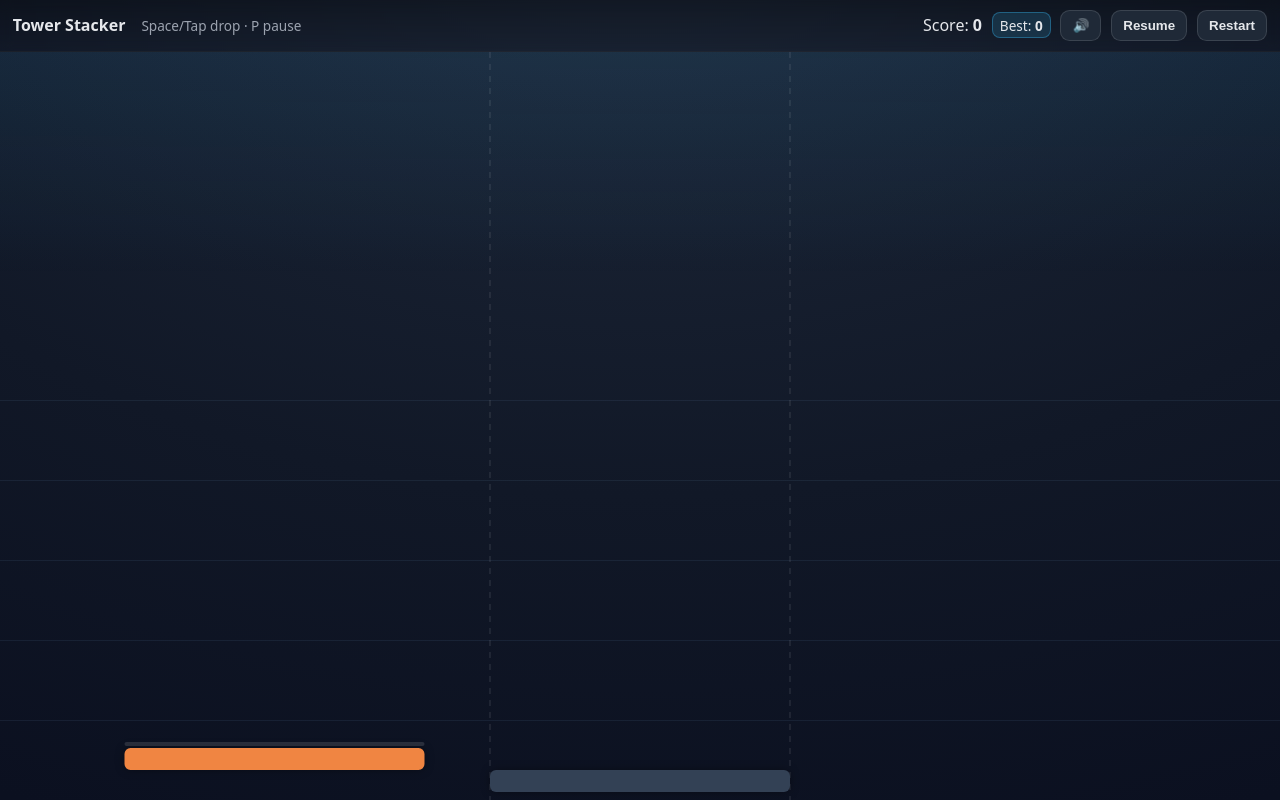
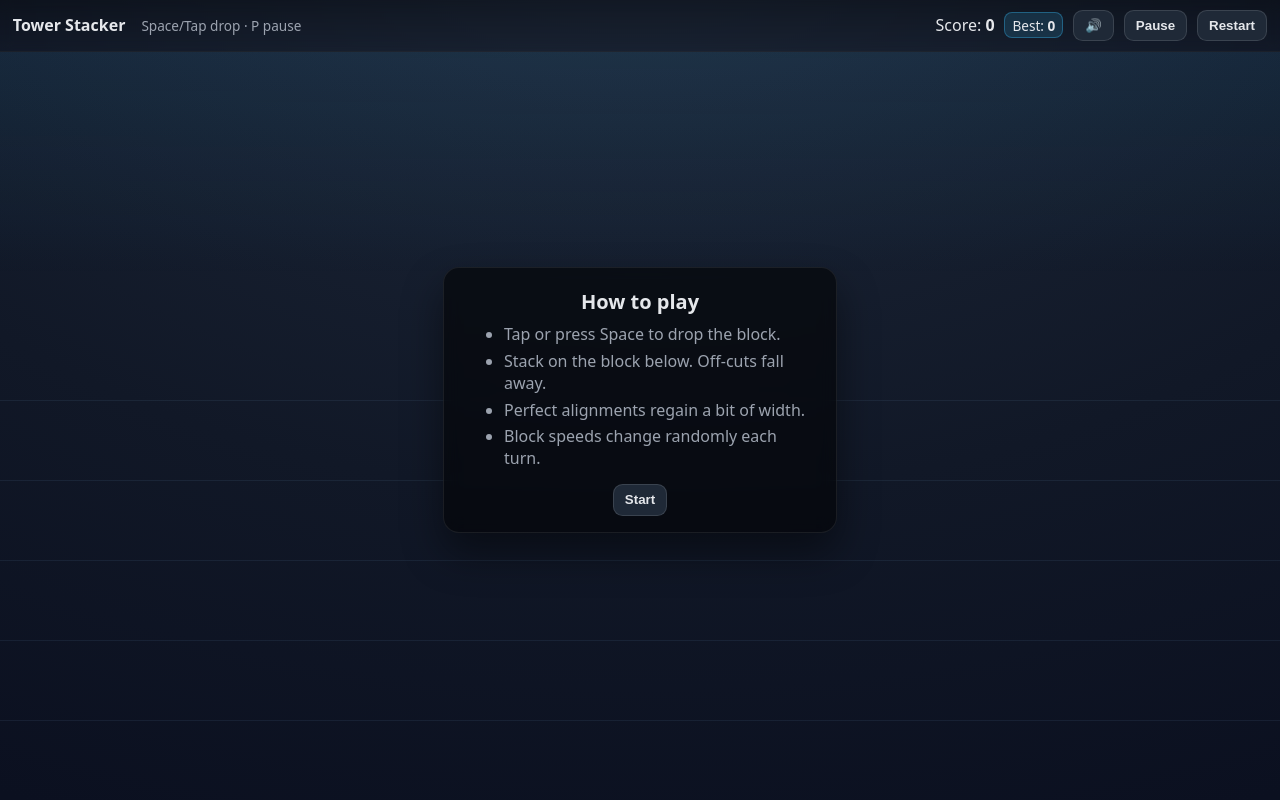
Before and after one commit to hairywin/Tower-Stacker, a plain HTML site: page index.html in a window 1280 px wide. Both pictures are taken after a click on the button "Pause". Drawn offline with Linux system fonts and the light colour scheme.

Commit message:
Update index.html

```diff
--- a/index.html
+++ b/index.html
@@ -24,6 +24,8 @@
   .actions{display:flex; gap:.5rem; justify-content:center}
   .hidden{display:none}
   .pill{font-size:.85rem; padding:.15rem .45rem; border-radius:.5rem; background:rgba(56,189,248,.15); border:1px solid rgba(56,189,248,.35)}
+  .ilist{color:var(--muted); text-align:left; margin:.25rem 0 .9rem; line-height:1.4; max-width:22rem}
+  .ilist li{margin:.25rem 0}
 </style>
 </head>
 <body>
@@ -44,6 +46,21 @@
 
     <canvas id="game" aria-label="Tower Stacker game area"></canvas>
 
+    <!-- Intro instructions -->
+    <div id="intro" class="overlay" role="dialog" aria-modal="true">
+      <div class="card">
+        <div class="title">How to play</div>
+        <ul class="ilist">
+          <li>Tap or press Space to drop the block.</li>
+          <li>Stack on the block below. Off-cuts fall away.</li>
+          <li>Perfect alignments regain a bit of width.</li>
+          <li>Block speeds change randomly each turn.</li>
+        </ul>
+        <div class="actions"><button id="startBtn">Start</button></div>
+      </div>
+    </div>
+
+    <!-- Game Over -->
     <div id="over" class="overlay hidden" role="dialog" aria-modal="true">
       <div class="card">
         <div class="title">Game Over</div>
@@ -76,6 +93,8 @@
   const finalBestEl  = document.getElementById('finalBest');
   const pauseBtn = document.getElementById('pauseBtn');
   const muteBtn  = document.getElementById('muteBtn');
+  const startBtn = document.getElementById('startBtn');
+  const introEl  = document.getElementById('intro');
   document.getElementById('restartBtn').addEventListener('click', reset);
   document.getElementById('playAgain').addEventListener('click', reset);
 
@@ -100,11 +119,12 @@
   const GRAVITY=0.6;
 
   // Random speed ranges (px/frame @60fps, scaled by dt*60)
-  const H_MIN=2.6, H_MAX=8.8;    // increased max horizontal speed
-  const V_MIN=26,  V_MAX=60;     // increased max drop speed
+  const H_MIN=2.6, H_MAX=8.8;   // horizontal
+  const V_MIN=26,  V_MAX=60;    // vertical
   const PULSE_MAX=0.28;
 
   // State
+  let started=false;
   let blocks=[], mover=null, camY=0, score=0, best=Number(localStorage.getItem('ts_best')||0);
   let over=false, paused=false, state='idle', lastTime=0, timeSec=0, streak=0;
   let shards=[];
@@ -115,6 +135,16 @@
   const clamp=(v,a,b)=>Math.max(a,Math.min(b,v));
   const rr=(x,y,w,h,r)=>{const t=Math.min(r,Math.abs(w)/2,Math.abs(h)/2);ctx.beginPath();ctx.moveTo(x+t,y);ctx.arcTo(x+w,y,x+w,y+h,t);ctx.arcTo(x+w,y+h,x,y+h,t);ctx.arcTo(x,y+h,x,y,t);ctx.arcTo(x,y,x+w,y,t);ctx.closePath();};
   const rnd=(a,b)=>a + Math.random()*(b-a);
+
+  // Start flow
+  function startGame(){
+    if(started) return;
+    started=true;
+    introEl.classList.add('hidden');
+    ensureAudio();
+    reset();
+  }
+  startBtn.addEventListener('click', startGame);
 
   // Spawn/reset
   function reset(){
@@ -127,18 +157,16 @@
     spawnMover(baseW, baseY-BLOCK_H);
     lastTime=0; timeSec=0;
   }
-
   function spawnMover(width,y){
-    // Slight global difficulty growth
-    const diff = 1 + Math.min(0.8, score*0.02);
+    const diff = 1 + Math.min(0.8, score*0.02); // gentle global increase
     mover={
       x: Math.random()<0.5 ? 0 : CW-width,
       y,
       w: width,
       dir: Math.random()<0.5 ? 1 : -1,
       color: colorAt(blocks.length),
-      hspd: rnd(H_MIN,H_MAX) * diff,         // horizontal speed
-      vspd: rnd(V_MIN,V_MAX) * diff,         // drop speed
+      hspd: rnd(H_MIN,H_MAX) * diff,
+      vspd: rnd(V_MIN,V_MAX) * diff,
       pulseAmp: Math.random()*PULSE_MAX,
       pulsePhase: Math.random()*Math.PI*2
     };
@@ -146,21 +174,23 @@
   }
 
   // Input
-  function drop(){ if(over||paused||!mover||state!=='moving')return; state='dropping'; }
+  function drop(){ if(!started) return startGame(); if(over||paused||!mover||state!=='moving')return; state='dropping'; }
   window.addEventListener('keydown', e=>{
-    if(e.code==='Space'){ e.preventDefault(); ensureAudio(); over?reset():drop(); }
-    else if(e.code==='KeyR'){ e.preventDefault(); reset(); }
-    else if(e.code==='KeyP'){ e.preventDefault(); togglePause(); }
+    if(e.code==='Space'){ e.preventDefault(); if(!started) return startGame(); over?reset():drop(); }
+    else if(e.code==='Enter'){ if(!started){ e.preventDefault(); startGame(); } }
+    else if(e.code==='KeyR'){ e.preventDefault(); if(started) reset(); }
+    else if(e.code==='KeyP'){ e.preventDefault(); if(started) togglePause(); }
     else if(e.code==='KeyM'){ e.preventDefault(); muted=!muted; muteBtn.textContent=muted?'🔇':'🔊'; }
   });
-  canvas.addEventListener('pointerdown', ()=>{ ensureAudio(); over?reset():drop(); });
+  canvas.addEventListener('pointerdown', ()=>{ if(!started) return startGame(); over?reset():drop(); });
 
   function togglePause(){
-    if(over) return;
+    if(!started || over) return;
     paused=!paused;
     pauseBtn.textContent=paused?'Resume':'Pause';
     if(!paused){ lastTime=0; }
   }
+  pauseBtn.addEventListener('click', togglePause);
 
   // Off-cuts + particles
   function addShard(x,y,w,h,vy=0,life=1,type='chunk',color='white'){ shards.push({x,y,w,h,vy,life,type,color}); }
@@ -168,7 +198,7 @@
 
   // Update
   function update(dt){
-    if(over||paused) return;
+    if(!started || over || paused) return;
 
     timeSec += dt;
 
@@ -188,7 +218,6 @@
     if(!mover) return;
 
     if(state==='moving'){
-      // wobble
       const wobble = 1 + mover.pulseAmp * Math.sin(2*timeSec + mover.pulsePhase);
       const spd = mover.hspd * wobble;
       mover.x += mover.dir * spd * dt * 60;
@@ -295,18 +324,8 @@
     requestAnimationFrame(loop);
   }
 
-  // Start
-  reset();
+  // Start render loop only; game starts after Start button
   requestAnimationFrame(loop);
-
-  // Pause button
-  function togglePause(){
-    if(over) return;
-    paused=!paused;
-    pauseBtn.textContent=paused?'Resume':'Pause';
-    if(!paused){ lastTime=0; }
-  }
-  pauseBtn.addEventListener('click', togglePause);
 })();
 </script>
 </body>
```
